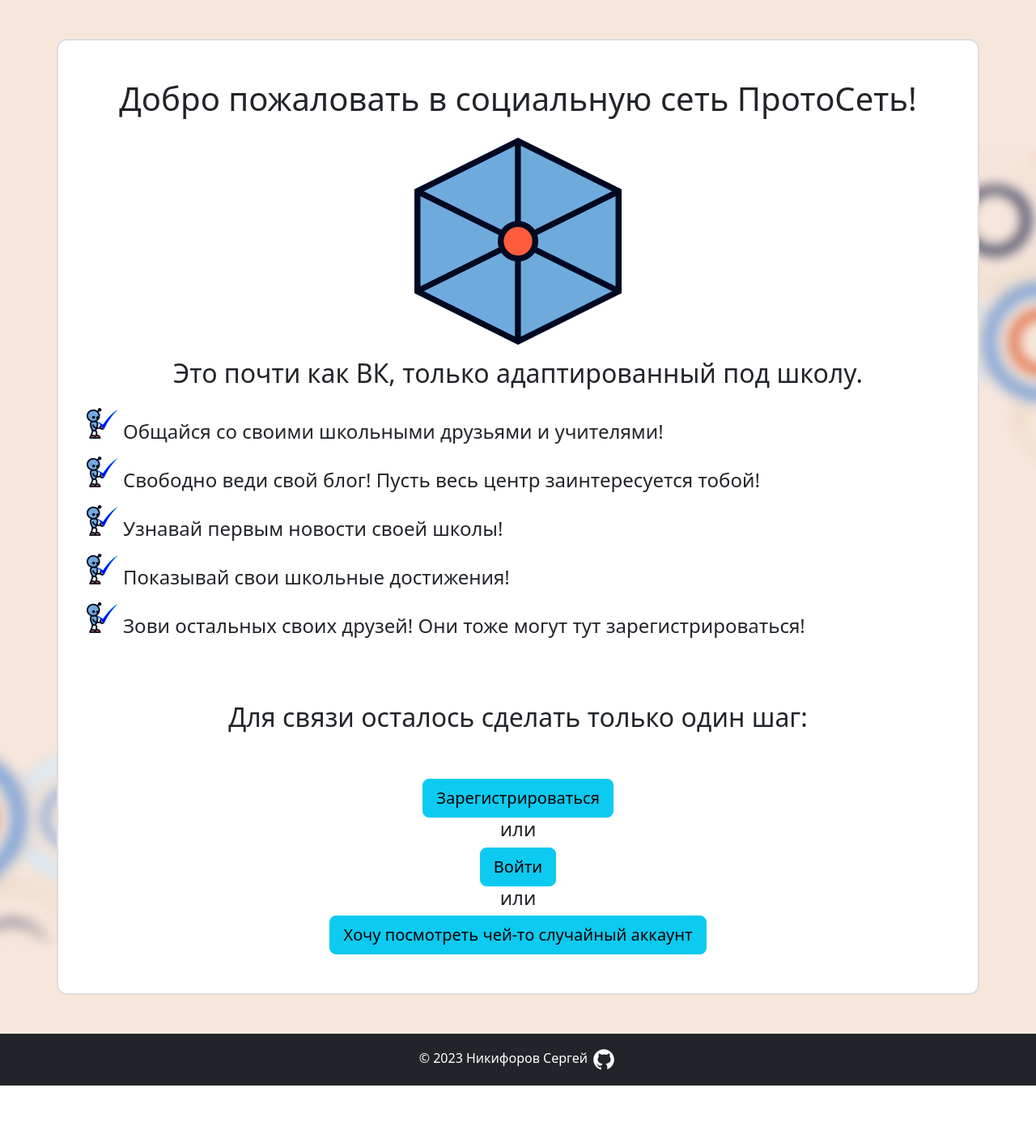
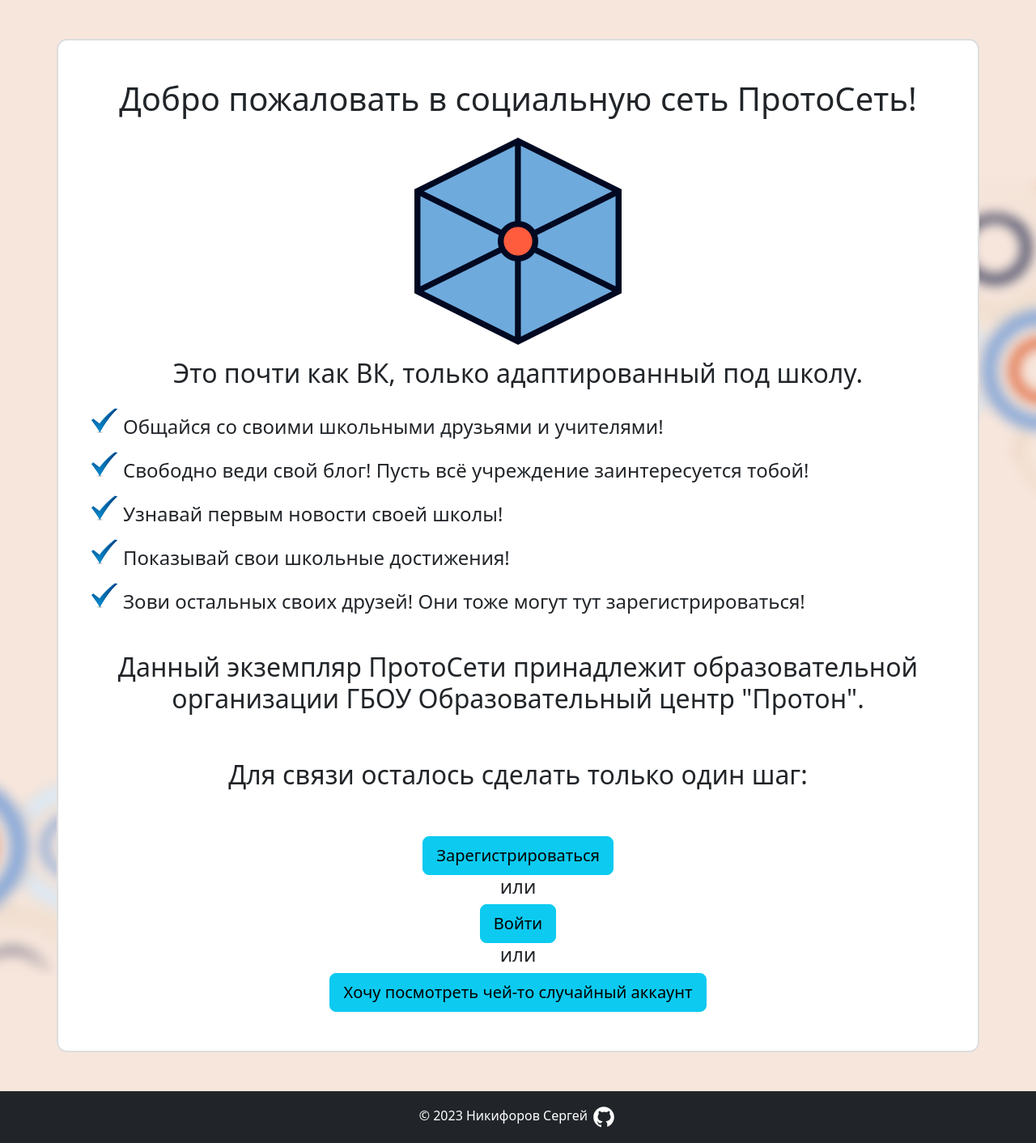
Before and after one commit to Shadow318193/ProtoNetwork, a Flask app: page / in a window 1280 px wide. Shown: the whole page at 81% size. Before the commit the page ends 1341 px from the top, so only its background shows below. Run offline with Flask 2, Linux system fonts and the light colour scheme.

Commit message:
Name of school added + changed some images.

```diff
--- a/main.py
+++ b/main.py
@@ -22,6 +22,7 @@ from platform import release
 
 PYTHONANYWHERE = False
 is_xp = True if release() == "XP" and not PYTHONANYWHERE else False
+school_name = "ГБОУ Образовательный центр \"Протон\"" if not PYTHONANYWHERE else None
 
 AVATAR_TYPES = ["png", "jpg", "jpeg", "gif"]
 POST_MEDIA_PIC_TYPES = ["png", "jpg", "jpeg", "gif"]
@@ -173,7 +174,7 @@ def index():
     update_user_auth_time()
     if current_user.is_authenticated:
         return redirect("/user/" + current_user.login)
-    return render_template("index.html")
+    return render_template("index.html", school_name=school_name)
 
 
 @app.route("/user/<username>", methods=["POST", "GET"])
--- a/static/css/my_styles.css
+++ b/static/css/my_styles.css
@@ -3,7 +3,7 @@ main {
     border-radius: 0.8rem;
     background-color: #ffffff;
     min-height: 90vh;
-    list-style-image: url(../media/protoshka_marker.png);
+    list-style-image: url(../media/marker.png);
     list-style-position: outside;
 }
 
--- a/templates/index.html
+++ b/templates/index.html
@@ -8,13 +8,18 @@
         <img src="/static/media/favicon.png" width="256" height="256">
     </div>
     <h2 class="text-center pb-3">Это почти как ВК, только адаптированный под школу.</h2>
-    <ul class="pb-5">
+    <ul class="pb-3">
         <li class="pb-2"><h4>Общайся со своими школьными друзьями и учителями!</h4></li>
-        <li class="pb-2"><h4>Свободно веди свой блог! Пусть весь центр заинтересуется тобой!</h4></li>
+        <li class="pb-2"><h4>Свободно веди свой блог! Пусть всё учреждение заинтересуется тобой!</h4></li>
         <li class="pb-2"><h4>Узнавай первым новости своей школы!</h4></li>
         <li class="pb-2"><h4>Показывай свои школьные достижения!</h4></li>
         <li class="pb-2"><h4>Зови остальных своих друзей! Они тоже могут тут зарегистрироваться!</h4></li>
     </ul>
+    {% if school_name %}
+        <h2 class="text-center pb-5">Данный экземпляр ПротоСети принадлежит образовательной организации {{ school_name }}.</h2>
+    {% else %}
+        <h2 class="text-center pb-5">Данный экземпляр ПротоСети принадлежит создателю. Это значит, что он не привязан ни к одной из организаций, а социальная сеть становится обычной.</h2>
+    {% endif %}
     <h2 class="text-center pb-5">Для связи осталось сделать только один шаг:</h2>
     <div class="text-center"><a href="/signup" class="btn btn-info btn-lg">Зарегистрироваться</a></div>
     <h4 class="text-center">или</h4>
```
Also changed, not shown: static/media/default.png, static/media/marker.png (added), static/media/protoshka_marker.png (deleted).
